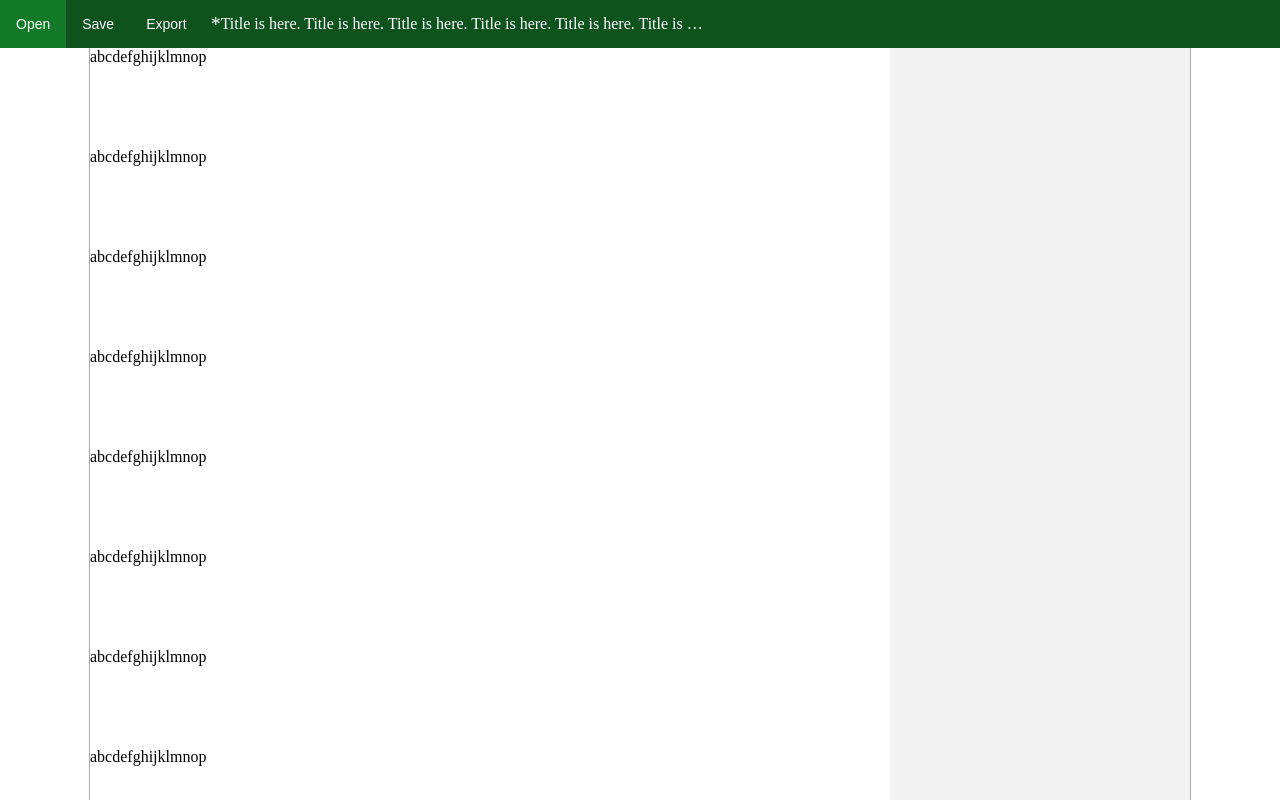
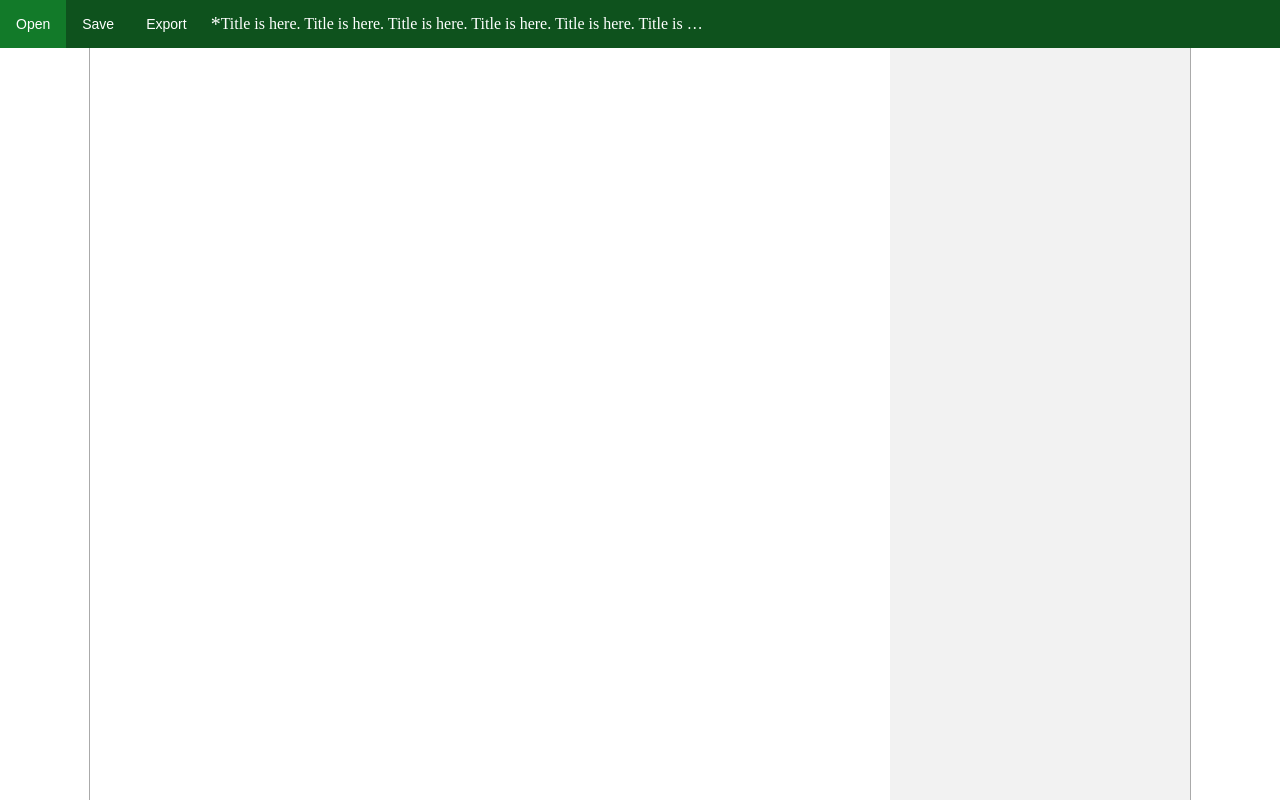
Before and after one commit to kusa-mochi/mochi-memo-pad, a Vue app in the folder src/: page / in a window 1280 px wide. Built offline with nearby package versions, Linux system fonts and the light colour scheme.

Commit message:
make textbox on editor.

```diff
--- a/src/src/components/EditObject.vue
+++ b/src/src/components/EditObject.vue
@@ -1,6 +1,8 @@
 <template>
-  <div class="edit-object">
-    <div class="edit-object__body">abcdefghijklmnop</div>
+  <button class="edit-object">
+    <div class="edit-object__content">
+      <div class="edit-object__body" role="textbox" contenteditable="true">
+      </div>
       <div class="edit-object__tool-icons">menu icons are here.</div>
       <div class="edit-object__add-prev-button">
         <plus-icon></plus-icon>
@@ -9,6 +11,7 @@
         <plus-icon></plus-icon>
       </div>
     </div>
+  </button>
 </template>
 
 <script>
@@ -16,11 +19,6 @@ import PlusIcon from "./icons/PlusIcon.vue";
 
 export default {
   name: "EditObject",
-  data() {
-    return {
-      sampleProp: 123
-    };
-  },
   components: {
     PlusIcon
   }
@@ -34,9 +32,37 @@ $tool_icon_height: 24px;
 .edit-object {
   position: relative;
   width: 100%;
-  height: 100px;
+  background-color: transparent;
+  border: none;
+  outline: none;
+
+  .edit-object__content {
+    position: relative;
+    width: 100%;
+    height: 100%;
+  }
 
   .edit-object__body {
+    width: 100%;
+    height: 100%;
+    padding: 16px;
+    font-size: 20px;
+    text-align: left;
+    outline: none;
+
+    &::before {
+      position: absolute;
+      content: '';
+      top: -8px;
+      right: -8px;
+      bottom: -8px;
+      left: -8px;
+      // border: 1px gray solid;
+    }
+
+    &:focus {
+      box-shadow: 0px 0px 0px 1px rgba(0, 0, 0, 0.8);
+    }
   }
 
   .edit-object__tool-icons {
@@ -67,8 +93,9 @@ $tool_icon_height: 24px;
     left: calc(50% - 12px);
   }
 
-  &:hover {
-    box-shadow: 0px 0px 0px 1px rgba(0, 0, 0, 0.4);
+  &:hover,
+  &:focus {
+    box-shadow: 0px 0px 0px 1px rgba(0, 0, 0, 0.3);
 
     .edit-object__tool-icons,
     .edit-object__add-prev-button,
@@ -76,5 +103,9 @@ $tool_icon_height: 24px;
       opacity: 1;
     }
   }
+
+  // &:focus {
+  //   box-shadow: 0px 0px 0px 1px rgba(0, 0, 0, 0.8);
+  // }
 }
 </style>
```
Lines whose indentation alone changed are shown as unchanged.
